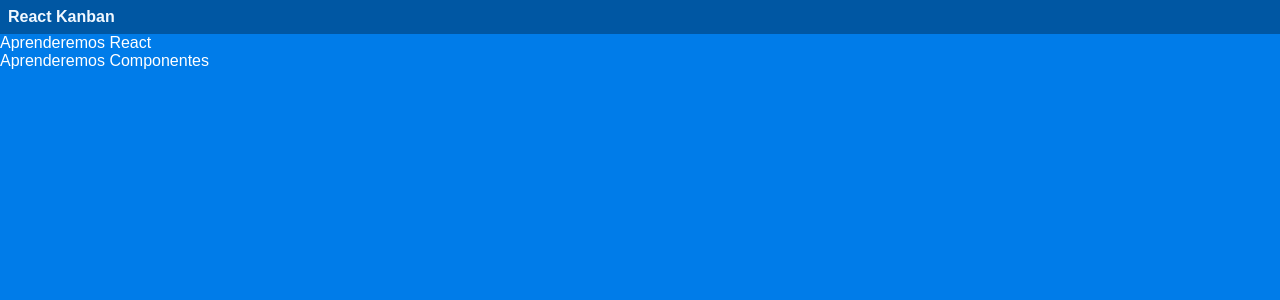
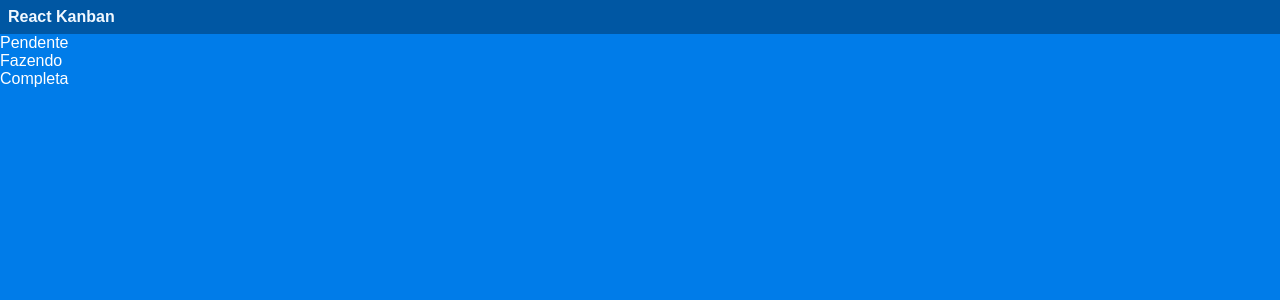
Before and after one commit to joaoguilherme000/React-site, a React (Create React App) app: page / in a window 1280 px wide. Shown: the top 300 px of the page. Built offline with nearby package versions, Linux system fonts and the light colour scheme.

Commit message:
feito uma props que recebe uma informação que passa para um componente

```diff
--- a/src/App.js
+++ b/src/App.js
@@ -1,15 +1,19 @@
 import './style.css';
 import Navbar from './components/NavBar/Navbar';
+
 import './Reset.css';
+
+import Tasklist from './components/Tasklist/Tasklist';
 
 function App() {
   return (
     <div className='App'>
       <Navbar />
-      <ul className='lista'>
-        <li>Aprenderemos React</li>
-        <li>Aprenderemos Componentes</li>
-      </ul>
+      <div>
+        <Tasklist title="Pendente"/>
+        <Tasklist title="Fazendo"/>
+        <Tasklist title="Completa"/>
+      </div>
     </div>
   );
 }
--- a/src/components/Tasklist/Tasklist.js
+++ b/src/components/Tasklist/Tasklist.js
@@ -0,0 +1,10 @@
+import React from "react";
+
+
+export default function Tasklist(props) {
+    return (
+        <div>
+            <div>{props.title}</div>
+        </div>
+    )
+}
```
Also changed, not shown: src/components/Tasklist/Tasklist.css (added).
